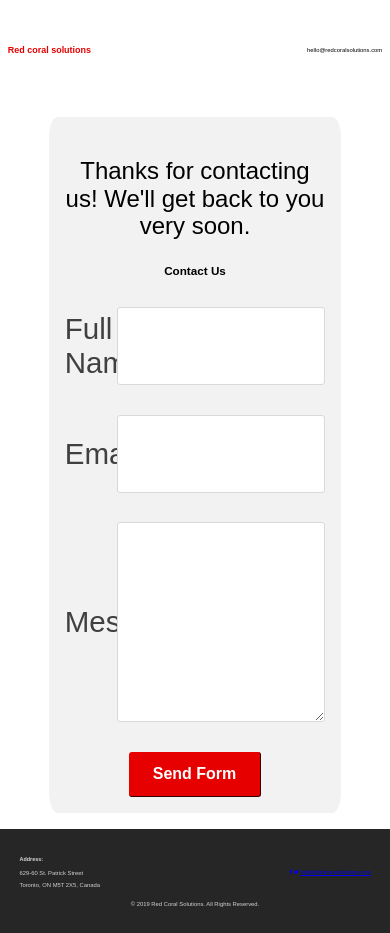
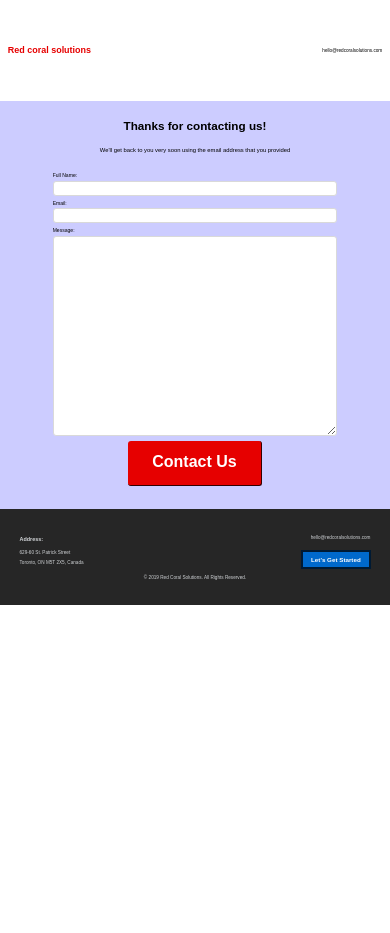
Before and after one commit to ParulC/red-coral-solutions, a plain HTML site: page thanks.html in a window 390 px wide. After the commit the page ends 844 px from the top, so only its background shows below. Drawn offline with Linux system fonts and the light colour scheme.

Commit message:
Contact us page - made text responsive, changed background, changed layout from two columns to one

```diff
--- a/styles/style.css
+++ b/styles/style.css
@@ -13,7 +13,11 @@
 }
 
 body {
-	font-size: 100%;
+	font-size: 1vw;
+}
+
+p {
+	font-size: 1.2vw;
 }
 
 img {
@@ -37,9 +41,7 @@ h3 {
 	font-size: 2vw;
 }
 
-p {
-	font-size: 1.5vw;
-}
+
 
 
 /****Wrapper****/
@@ -55,7 +57,7 @@ nav {
 	background-color: #e6eeff;
 	background-color: white;
 	height: 12vh;
-	font-size: 1.8vw;
+	font-size: 1.5vw;
 }
 
 
@@ -193,27 +195,23 @@ footer {
 
 
 
-/****Contact Form*****/
+/****Contact Us Form*****/
 #form-wrapper {
 	width: 75%;
 	padding: 1em;
-	margin: 1em auto;
+	margin: 0 auto;
 }
 
 .field {
   	margin: 1em 0;
   	max-width: 100%;
-	font-size: 3.5vh;
+	font-size: 130%;
 }
 
 .button-row {
 	text-align: center;
 }
 
-#form-wrapper {
-	background-color: #f2f2f2;
-	border-radius: 3%;
-}
 
 #form-wrapper h2 {
 	color: black;
@@ -224,13 +222,26 @@ footer {
 	font-size: 1.5em;
 }
 
+form {
+	margin: 5em 0;
+}
+
+
+.form_flex_container {
+	display: flex;
+	flex-direction: column;
+	justify-content: space-around;
+}
+
+.form_main {
+	background-color: #ccccff;
+}
+
 label {
-	width: 20%;
-	color: #404040;
+	margin-bottom: 0.3em;
 }
 
 input {
-  width: 80%;
   padding: 0.5em 0.5em;
   font-size: 1.2em;
   border-radius: 3px;
@@ -238,7 +249,6 @@ input {
 }
 
 textarea {
-  width: 80%;
   height: 200px;
   padding: 0.5em 0.5em;
   font-size: 1.2em;
--- a/thanks.html
+++ b/thanks.html
@@ -19,27 +19,27 @@
         </div>
       </nav>
     </header>
-  	<main>
-		<div id="form-wrapper">
-  			<p>Thanks for contacting us! We'll get back to you very soon.</p>
-			<h2>Contact Us</h2>
-			<form method="post" action="http://www.focuspocus.io/magic/hello@redcoralsolutions.com">
-			    <div class="field flex-container">
+  	<main class="form_main">
+ 		<div id="form-wrapper">
+  			<h2>Thanks for contacting us!</h2>
+  			<p>We'll get back to you very soon using the email address that you provided</p>
+  			<form method="post" action="http://www.focuspocus.io/magic/hello@redcoralsolutions.com">
+			    <div class="field form_flex_container">
 			        <label for="name">Full Name:</label>
 			        <input type="text" id="name" name="fullName" required>
 			    </div>
-			    <div class="field flex-container">
+			    <div class="field form_flex_container">
 			        <label for="email">Email:</label>
 			        <input type="email" id="email" name="email" required>
 			    </div>
-			    <div class="field flex-container">
+			    <div class="field form_flex_container">
 			        <label for="message">Message:</label>
 			        <textarea id="message" name="message" required></textarea>
 			    </div>
 			    <div class="button-row">
-			        <button type="submit">Send Form</button>
+			        <button type="submit">Contact Us</button>
 			    </div>
-			</form>
+				</form>
   		</div>
   	</main>
     <footer>
@@ -50,9 +50,8 @@
 	    		<p>Toronto, ON M5T 2X5, Canada</p>
 	    	</div>
 	    	<div class="footer-right">
-	  			<a href="#"><i class="fa fa-facebook" aria-hidden="true"></i></a>
-					<a href="#"><i class="fa fa-twitter" aria-hidden="true"></i></a>
-					<a href="mailto:hello@redcoralsolutions.com">hello@redcoralsolutions.com</a>
+				<p>hello@redcoralsolutions.com</p>
+				<a class="callOutButton" href="contactUs.html">Let's Get Started</a>
 	    	</div>
 	    </div>
 	    <div class="footer-full">
```
Also changed, not shown: contactUs.html (+6 -5 lines).
